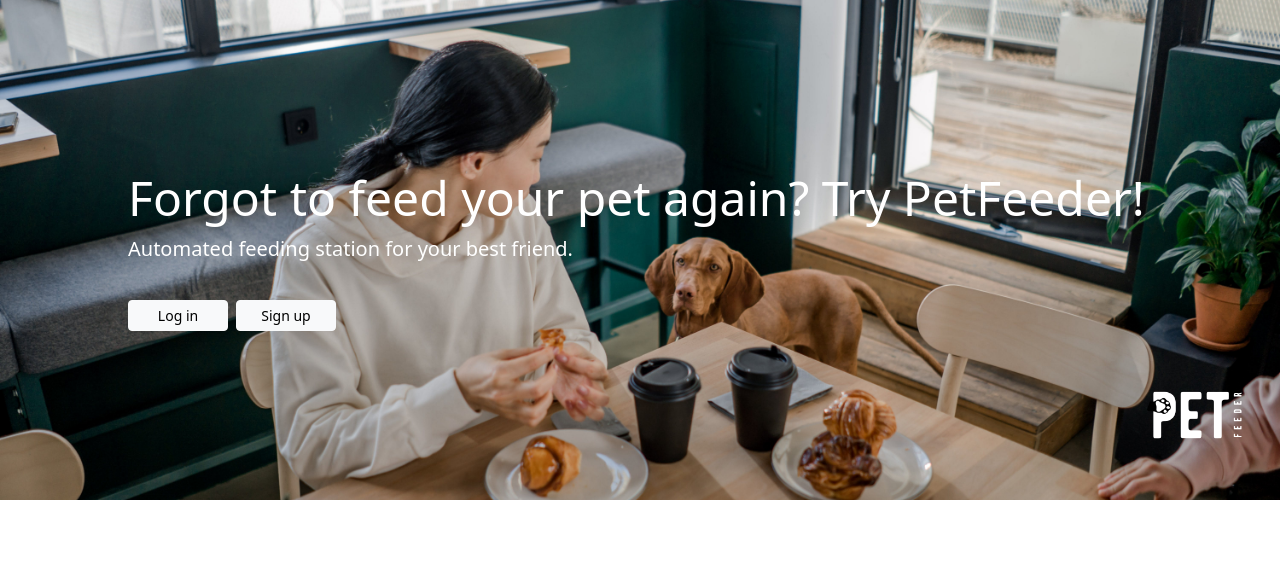
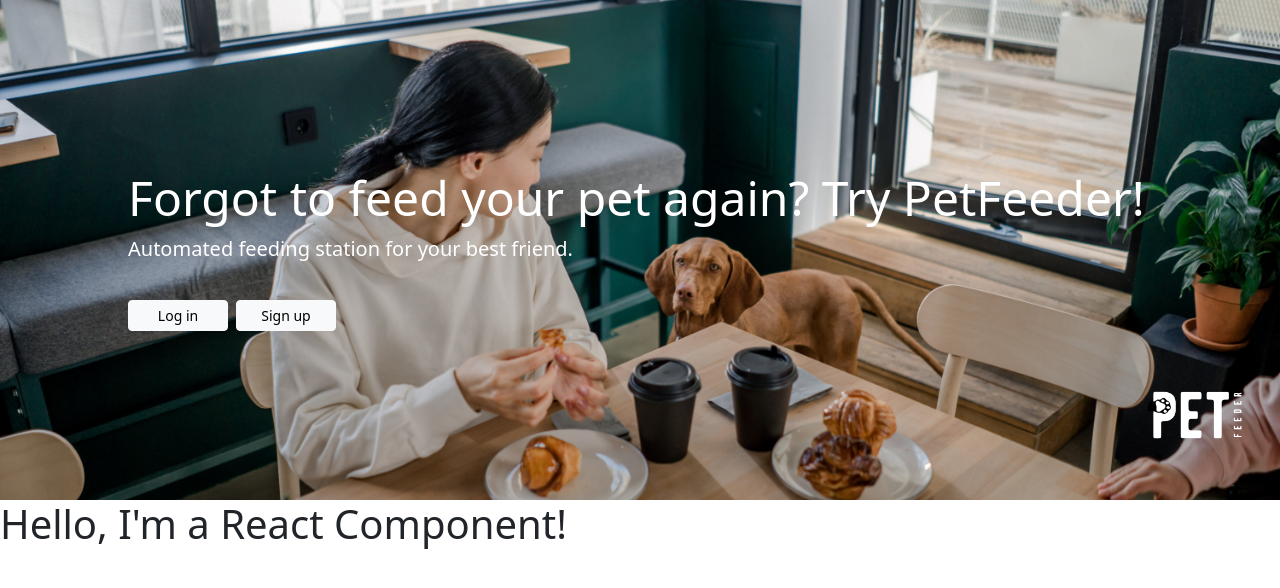
Before and after one commit to Pet-Feeder-SEP4/PetFeeder, a React (Create React App) app in the folder Fronted/pet-feeder/: page /Welcome in a window 1280 px wide. Shown: the top 588 px of the page. Built offline with nearby package versions, Linux system fonts and the light colour scheme.

Commit message:
PFF-23 #time 10m Info component

```diff
--- /dev/null
+++ b/Fronted/pet-feeder/src/components/PetFeederInfo.js
@@ -0,0 +1,11 @@
+import React from 'react';
+
+const PetFeederInfo = () => {
+  return (
+    <div>
+      <h1>Hello, I'm a React Component!</h1>
+    </div>
+  );
+};
+
+export default PetFeederInfo;
--- a/Fronted/pet-feeder/src/pages/Welcome/Welcome.js
+++ b/Fronted/pet-feeder/src/pages/Welcome/Welcome.js
@@ -1,10 +1,14 @@
 import React from 'react';
 import HeroSection from '../../components/HeroSection';
+import PetFeederInfo from '../../components/PetFeederInfo';
 
 const Welcome = () => {
-  console.log('Welcome component rendered');
   return (
+    <>
     <HeroSection/>
+    <PetFeederInfo/>
+    </>
+
   );
 };
 
```
